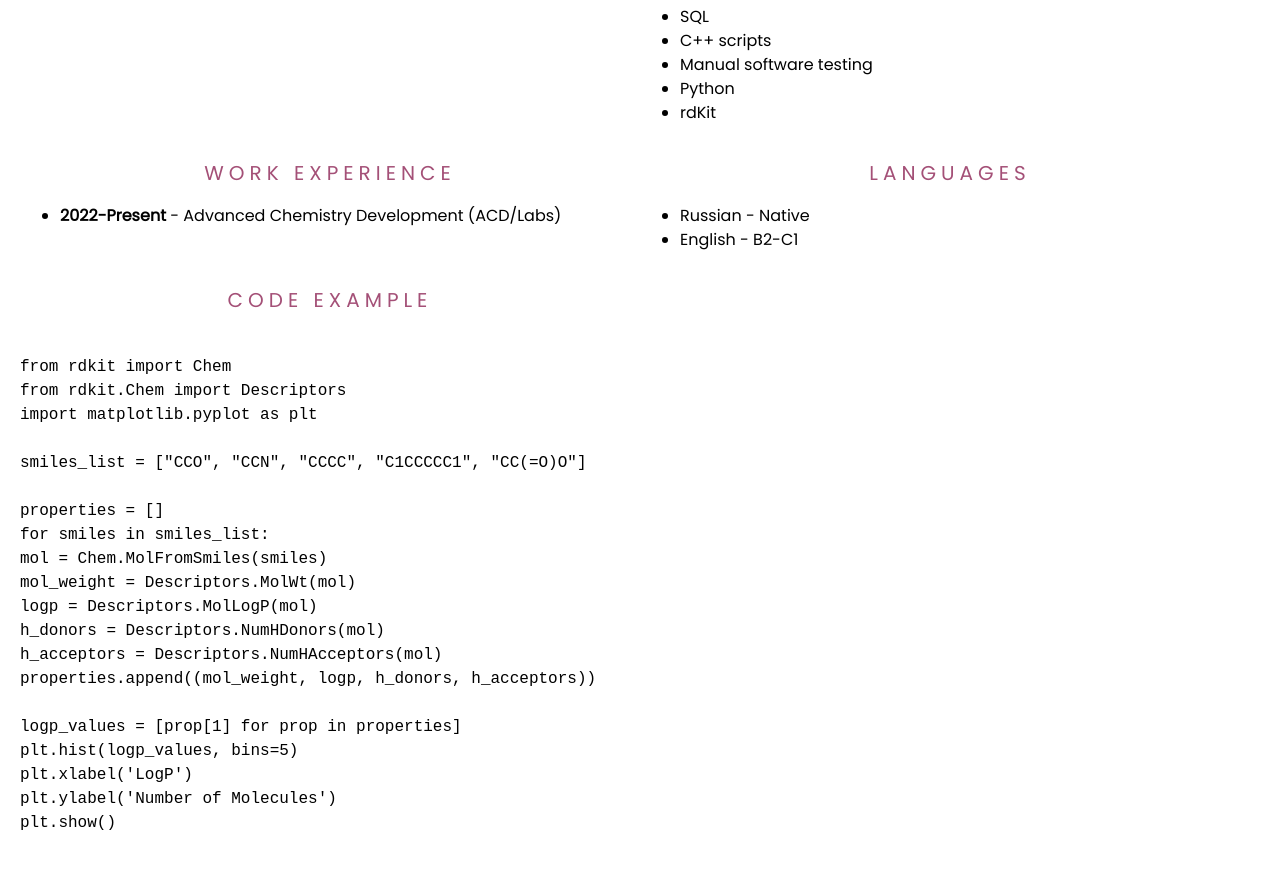
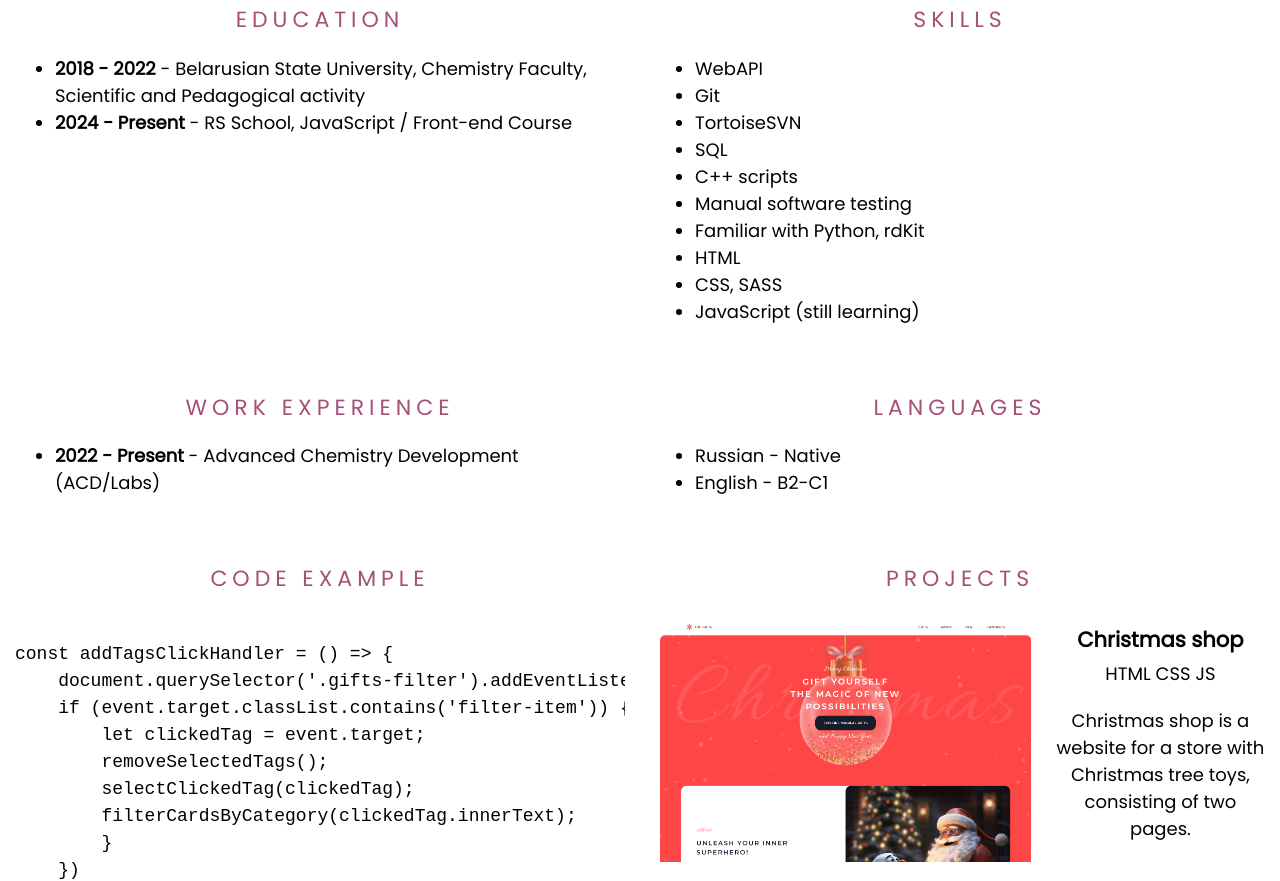
Before and after one commit to aleksawsea/rsschool-cv, a plain HTML site: page index.html in a window 1280 px wide. Shown: the part 862-1743 px from the top of the page. Drawn offline with Linux system fonts and the light colour scheme.

Commit message:
feat: update cv info

```diff
--- a/index.html
+++ b/index.html
@@ -21,6 +21,7 @@
                     <li class="nav-item"><a href="#code" class="nav-link">Code</a></li>
                     <li class="nav-item"><a href="#work-experience" class="nav-link">Work Experience</a></li>
                     <li class="nav-item"><a href="#languages" class="nav-link">Languages</a></li>
+                    <li class="nav-item"><a href="#projects" class="nav-link">Projects</a></li>
                 </ul>
             </nav>
         </div>
@@ -29,16 +30,17 @@
         <div class="container">
             <div class="main-container">
                 <section class="section" id="profile">
-                    <h1 class="section-title">Aliaksandra Pynzar</h1>
                     <img src="assets/img/photo.jpg" alt="avatar">
                 </section>
-                <section class="section" id="fill">
+                <section class="section" id="name">
+                    <h1 class="section-title name">Aliaksandra Pynzar</h1>
                 </section>
                 <section class="section" id="contacts">
                     <h2 class="section-title">Contacts</h2>
                     <ul class="cont-list">
                         <li class="cont-item"><b>Location:</b> Kutaisi, Georgia</li>
                         <li class="cont-item"><b>Phone:</b> +995 599 011 876</li>
+                        <li class="cont-item"><b>Telegram:</b> Wineken</li>
                         <li class="cont-item"><b>Email:</b> alexandrapynzar57@gmail.com</li>
                         <li class="cont-item"><a href="https://www.linkedin.com/in/alexandra-pynzar-279058261/"
                                 class="cont-link">LinkedIn</a></li>
@@ -46,25 +48,23 @@
                 </section>
                 <section class="section" id="summary">
                     <h2 class="section-title">Summary</h2>
-                    <p>I’ve been working as a QA specialist for 2.5 years now and I’ve enjoyed it at the beginning, but
+                    <p>I’ve been working as a QA specialist for 3 years now and I’ve enjoyed it at the beginning, but
                         I feel like I’m starting to lose interest and enthusiasm and I want to move on.
-                        When I started my job in the current company, I was a graduate of Chemistry faculty from BSU and
+                        When I started my job in the current company, I was a graduate of Chemistry faculty of BSU and
                         had no experience in testing, so I had to learn everything from scratch. During my work, I
-                        acquired
-                        skills in working with chemical software (programs for drawing structures and reactions,
-                        processing
-                        spectra, databases), creating small C++ scripts to test new functions and classes, and I also
-                        studied
-                        python and RDKit functionality on my own to expand my capabilities. Now I'm looking for a place
-                        where
-                        I can develop my skills further.</p>
+                        acquired skills in working with chemical software (programs for drawing structures and reactions,
+                        processing spectra, databases), creating small C++ scripts to test new functions and classes, and I also
+                        studied a bit of python and RDKit on my own to expand my capabilities, but I couldn't find any resources to practice and stopped.
+                        Since October 2024 I've been studying frontend in the RS School and I'm really enjoying it. Now I'm looking for a place
+                        where I can develop my skills further.</p>
                 </section>
                 <section class="section" id="education">
                     <h2 class="section-title">Education</h2>
                     <ul class="cont-list">
-                        <li class="cont-item"><b>2018-2022</b> - Belarusian State University, Chemistry Faculty,
+                        <li class="cont-item"><b>2018 - 2022</b> - Belarusian State University, Chemistry Faculty,
                             Scientific
                             and Pedagogical activity</li>
+                            <li class="cont-item"><b>2024 - Present</b> - RS School, JavaScript / Front-end Course</li>
                     </ul>
                 </section>
                 <section class="section" id="skills">
@@ -76,14 +76,16 @@
                         <li class="cont-item">SQL</li>
                         <li class="cont-item">C++ scripts</li>
                         <li class="cont-item">Manual software testing</li>
-                        <li class="cont-item">Python</li>
-                        <li class="cont-item">rdKit</li>
+                        <li class="cont-item">Familiar with Python, rdKit</li>
+                        <li class="cont-item">HTML</li>
+                        <li class="cont-item">CSS, SASS</li>
+                        <li class="cont-item">JavaScript (still learning)</li>
                     </ul>
                 </section>
                 <section class="section" id="work-experience">
                     <h2 class="section-title">Work Experience</h2>
                     <ul class="cont-list">
-                        <li class="cont-item"><b>2022-Present</b> - Advanced Chemistry Development (ACD/Labs)</li>
+                        <li class="cont-item"><b>2022 - Present</b> - Advanced Chemistry Development (ACD/Labs)</li>
                     </ul>
                 </section>
                 <section class="section" id="languages">
@@ -95,28 +97,54 @@
                 </section>
                 <section class="section" id="code">
                     <h2 class="section-title">Code Example</h2>
-                    <pre class="pre"><code>
-from rdkit import Chem
-from rdkit.Chem import Descriptors
-import matplotlib.pyplot as plt
+                    <pre class="code"><code class="code-example">
+const addTagsClickHandler = () => {
+    document.querySelector('.gifts-filter').addEventListener('pointerdown', (event) => {
+    if (event.target.classList.contains('filter-item')) {
+        let clickedTag = event.target;
+        removeSelectedTags();
+        selectClickedTag(clickedTag);
+        filterCardsByCategory(clickedTag.innerText);
+        }
+    })
+}
 
-smiles_list = ["CCO", "CCN", "CCCC", "C1CCCCC1", "CC(=O)O"]
+const removeSelectedTags = () => {
+    let tags = document.querySelectorAll('.gifts-filter .filter-item');
+    tags.forEach(tag => {
+     tag.classList.remove('active');
+    })
+}
 
-properties = []
-for smiles in smiles_list:
-mol = Chem.MolFromSmiles(smiles)
-mol_weight = Descriptors.MolWt(mol)
-logp = Descriptors.MolLogP(mol)
-h_donors = Descriptors.NumHDonors(mol)
-h_acceptors = Descriptors.NumHAcceptors(mol)
-properties.append((mol_weight, logp, h_donors, h_acceptors))
+const selectClickedTag = (clickedTag) => {
+    clickedTag.classList.add('active');
+}
 
-logp_values = [prop[1] for prop in properties]
-plt.hist(logp_values, bins=5)
-plt.xlabel('LogP')
-plt.ylabel('Number of Molecules')
-plt.show()
+const filterCardsByCategory = (selectedTag) => {
+    let gifts = document.querySelectorAll('.gifts-content .gift-card');
+    gifts.forEach(gift => {
+        gift.classList.add('gift-hidden');
+        gift.querySelectorAll('.gift-card .gift-description h4').forEach(name => {
+            if (name.innerText.toLowerCase() === selectedTag.toLowerCase()) {
+                gift.classList.remove('gift-hidden');
+            } else if (selectedTag === 'ALL') {
+                gift.classList.remove('gift-hidden');
+            }
+        })
+    })
+}
 </code></pre>
+                </section>
+                <section class="section" id="projects">
+                    <h2 class="section-title">Projects</h2>
+                    <div class="project">
+                        <a href="https://rolling-scopes-school.github.io/aleksawsea-JSFE2024Q4/christmas-shop/pages/home/ " target="_blank" class="project-link"><img src="assets/img/christmas-shop.png" alt="christmas shop screenshot"></a>
+                        <div class="project-description">
+                            <h3>Christmas shop</h3>
+                            <p>HTML CSS JS</p>
+                            <p>Christmas shop is a website for a store with Christmas tree toys, consisting of two pages.</p>
+                        </div>
+                    </div>
                 </section>
             </div>
         </div>
--- a/style.css
+++ b/style.css
@@ -21,7 +21,7 @@ img {
 }
 
 header {
-  background-image: url("assets/svg/background.png");
+  background-color: #E4C7C9;
 }
 
 body {
@@ -32,7 +32,7 @@ body {
   flex-direction: column;
   justify-content: space-between;
   font-family: "Poppins";
-  font-size: 16px;
+  font-size: 18px;
   font-weight: 400;
   line-height: 1.5;
   color: #000000;
@@ -80,20 +80,41 @@ html {
 .main-container {
   display: flex;
   flex-wrap: wrap;
-  margin: 20px;
 }
 
 .section {
   width: 50%;
+  padding: 15px;
+}
+
+.code {
+  overflow: hidden;
+  overflow-x: auto;
 }
 
 .section-title {
   text-align: center;
-  font-size: 20px;
+  font-size: 22px;
   font-weight: 400;
   text-transform: uppercase;
   letter-spacing: 5px;
   color: rgb(164, 80, 119);
+}
+
+.name {
+  font-size: 35px;
+  font-weight: 600;
+}
+
+#name {
+  display: flex;
+  align-items: center;
+  justify-content: center
+}
+
+.code-example {
+  box-sizing: border-box;
+  max-width: 100%;
 }
 
 .link {
@@ -106,6 +127,38 @@ html {
   color: #d97f12;
 }
 
+.project {
+  display: flex;
+}
+
+.project img {
+  height: 100%;
+  width: 100%;
+  aspect-ratio: 3 / 2;
+  transition: 1s;
+}
+
+.project img:hover {
+  transform: scale(1.1);
+}
+
+.project-description {
+  display: flex;
+  flex-direction: column;
+  justify-content: center;
+  padding-left: 20px;
+}
+
+.project-description p,
+.project-description h3 {
+  text-align: center;
+  margin: 0px 0px 20px 0px;
+}
+
+.project-description h3 {
+  margin: 5px 0px;
+}
+
 @media (max-width: 768px) {
   .section {
     width: 100%;
```
Also changed, not shown: assets/img/christmas-shop.png (added), assets/svg/background.png (deleted).
